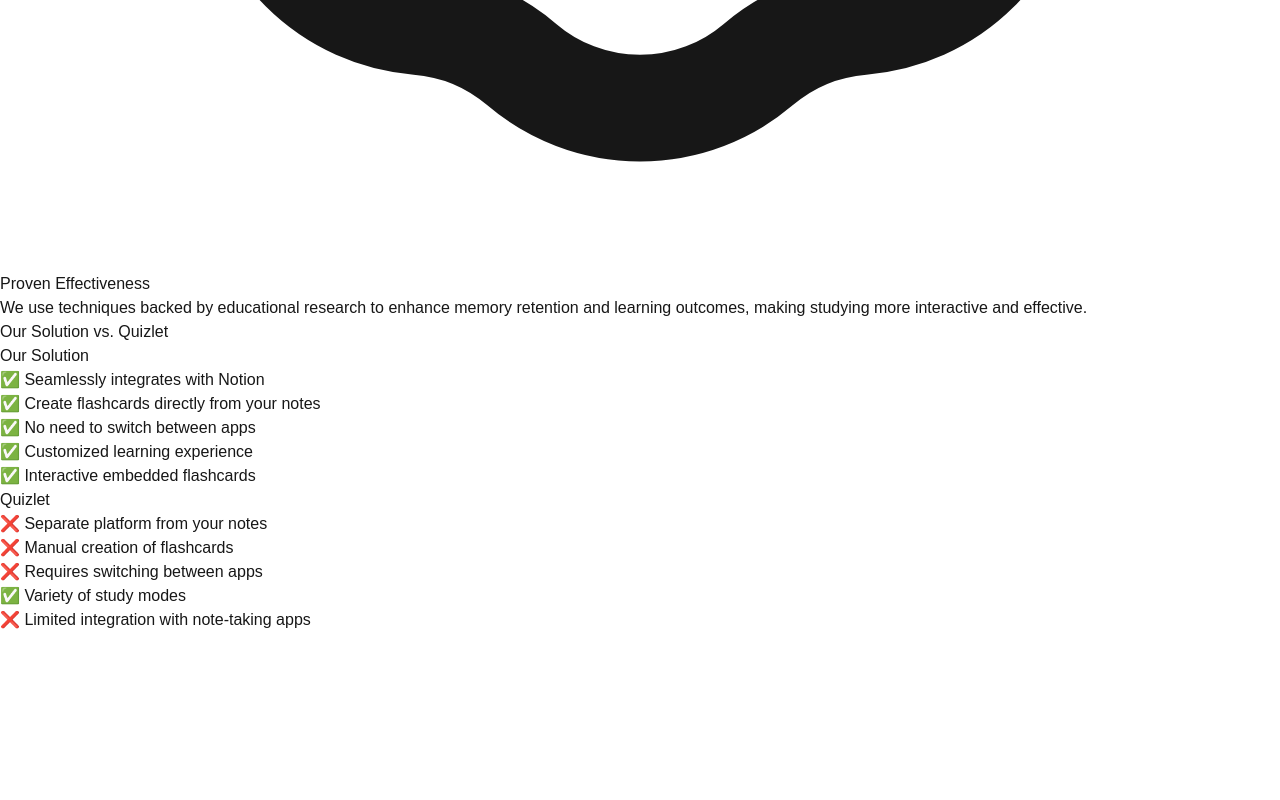
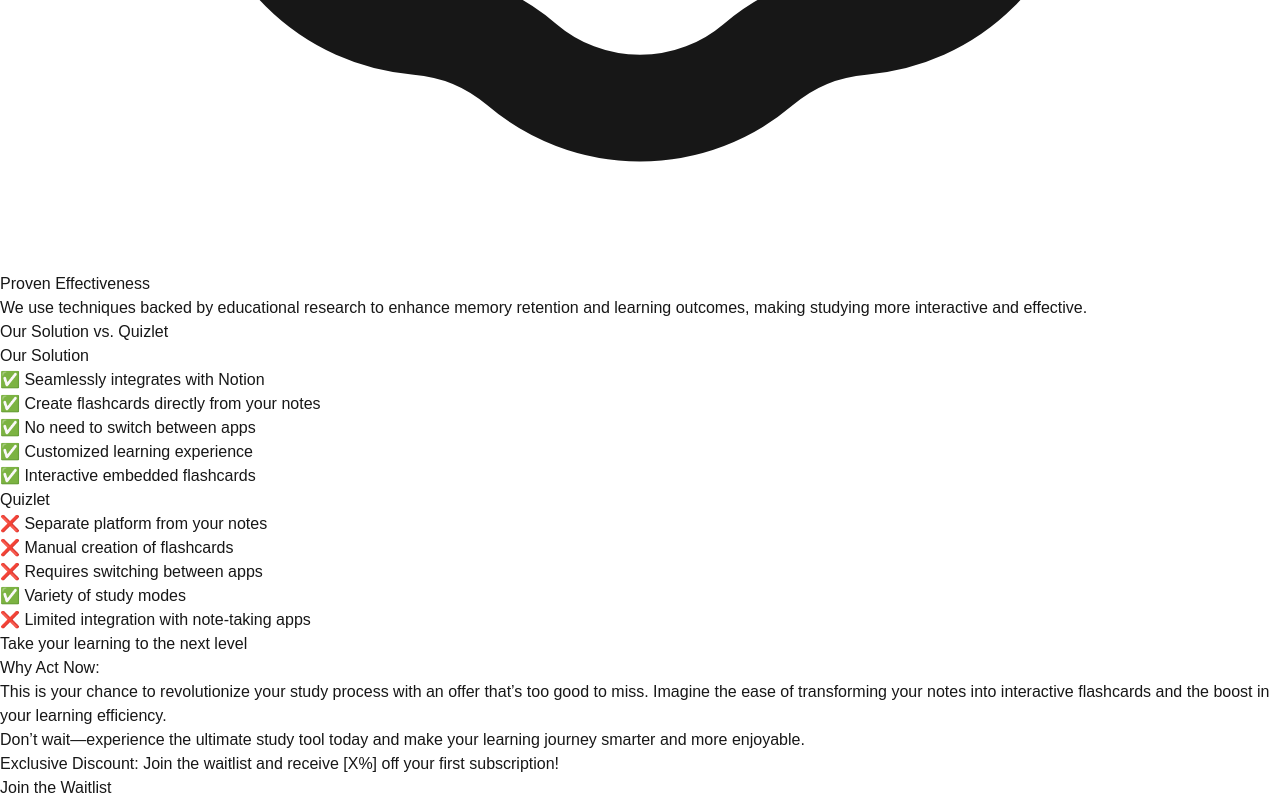
Before and after one commit to PTNDMMT/NotionFlashcard, a Next.js app: page / in a window 1280 px wide. Shown: the part 8202-9002 px from the top of the page. Before the commit the page ends 8834 px from the top, so only its background shows below. Built offline with nearby package versions, Linux system fonts and the light colour scheme.

Commit message:
Added Discount Section

```diff
--- a/app/Components/versus.jsx
+++ b/app/Components/versus.jsx
@@ -9,8 +9,8 @@
         </h2>
         <div className="grid grid-cols-1 md:grid-cols-2 gap-8">
           <div className="bg-white/10 rounded-xl p-6 backdrop-blur-sm border border-white/10">
-            <h3 className="text-2xl font-semibold text-blue-300 mb-4">Our Solution</h3>
-            <ul className="space-y-2 text-gray-200">
+            <h3 className="text-2xl font-semibold mb-4">Our Solution</h3>
+            <ul className="space-y-2 text-gray-200 text-lg">
               <li>✅ Seamlessly integrates with Notion</li>
               <li>✅ Create flashcards directly from your notes</li>
               <li>✅ No need to switch between apps</li>
@@ -19,8 +19,8 @@
             </ul>
           </div>
           <div className="bg-white/10 rounded-xl p-6 backdrop-blur-sm border border-white/10">
-            <h3 className="text-2xl font-semibold text-yellow-300 mb-4">Quizlet</h3>
-            <ul className="space-y-2 text-gray-200">
+            <h3 className="text-2xl font-semibold mb-4">Quizlet</h3>
+            <ul className="space-y-2 text-gray-200 text-lg">
               <li>❌ Separate platform from your notes</li>
               <li>❌ Manual creation of flashcards</li>
               <li>❌ Requires switching between apps</li>
@@ -30,6 +30,13 @@
           </div>
         </div>
       </div>
+      <div className="mt-8 flex justify-center">
+          <button className="px-9 py-5 text-white font-semibold rounded-lg hover:from-purple-600 hover:to-yellow-600 transition duration-300 ease-in-out transform hover:scale-105 bg-[length:100%_100%] bg-[linear-gradient(45deg,theme(colors.purple.500),theme(colors.yellow.500))] hover:bg-[linear-gradient(45deg,theme(colors.purple.600),theme(colors.yellow.600))]">
+            <p className="text-white font-semibold text-xl">
+                Take your learning to the next level
+            </p>
+          </button>
+        </div>
     </section>
   )
 }
--- /dev/null
+++ b/app/Components/whyNow.jsx
@@ -0,0 +1,29 @@
+import React from 'react'
+
+const whyNow = () => {
+  return (
+    <section className="py-16 px-4 sm:px-6 lg:px-8 text-white">
+      <div className="max-w-4xl mx-auto text-center">
+        <h2 className="text-3xl sm:text-4xl font-bold mb-8">
+          Why Act Now:
+        </h2>
+        <p className="text-lg sm:text-xl mb-8">
+          This is your chance to revolutionize your study process with an offer that’s too good to miss. Imagine the ease of transforming your notes into interactive flashcards and the boost in your learning efficiency.
+        </p>
+        <p className="text-lg sm:text-xl mb-8">
+          Don’t wait—experience the ultimate study tool today and make your learning journey smarter and more enjoyable.
+        </p>
+        <div className="text-xl sm:text-2xl font-semibold mb-8">
+          <span className="text-yellow-500">Exclusive Discount:</span> Join the waitlist and receive <span className="text-yellow-500">[X%]</span> off your first subscription!
+        </div>
+        <button className="px-9 py-5 text-white font-semibold rounded-lg hover:from-purple-600 hover:to-yellow-600 transition duration-300 ease-in-out transform hover:scale-105 bg-[length:100%_100%] bg-[linear-gradient(45deg,theme(colors.purple.500),theme(colors.yellow.500))] hover:bg-[linear-gradient(45deg,theme(colors.purple.600),theme(colors.yellow.600))]">
+          <p className="text-white font-semibold text-xl">
+              Join the Waitlist
+          </p>
+        </button>
+      </div>
+    </section>
+  )
+}
+
+export default whyNow
--- a/app/page.jsx
+++ b/app/page.jsx
@@ -4,22 +4,19 @@
 import Problem from "./Components/problem";
 import Solution from "./Components/solution";
 import Versus from "./Components/versus";
-import { useRef, useState } from 'react';
+import WhyNow from "./Components/whyNow";
 
 export default function HomePage() {
-  const solutionRef = useRef(null);
-  const [isFixed, setIsFixed] = useState(false);
-  const [scrollOffset, setScrollOffset] = useState(0);
-
   return (
     <div className="relative min-h-screen bg-gradient-to-r from-[#050520] to-[#0a0a40] overflow-hidden">
       <div className="relative z-10">
         <Navbar />
         <Hero />
         <Problem />
-        <div className="from-blue-900/30 to-purple-900/30 backdrop-blur-lg">
+        <div className="bg-gradient-to-r from-[#1a1a60] to-[#2a2a80] rounded-2xl">
           <Solution />
           <Versus />
+          <WhyNow />
         </div>
       </div>
     </div>
```
